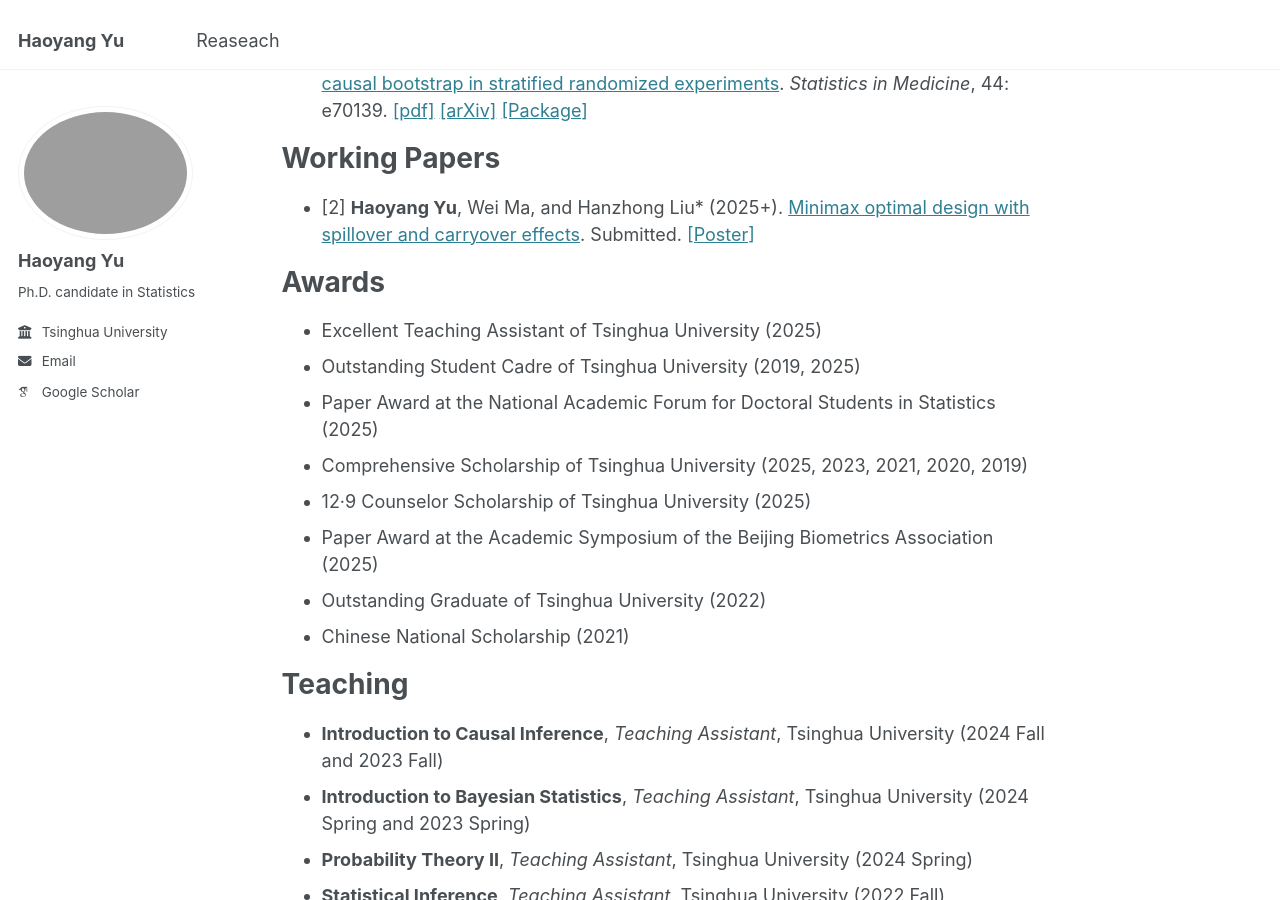
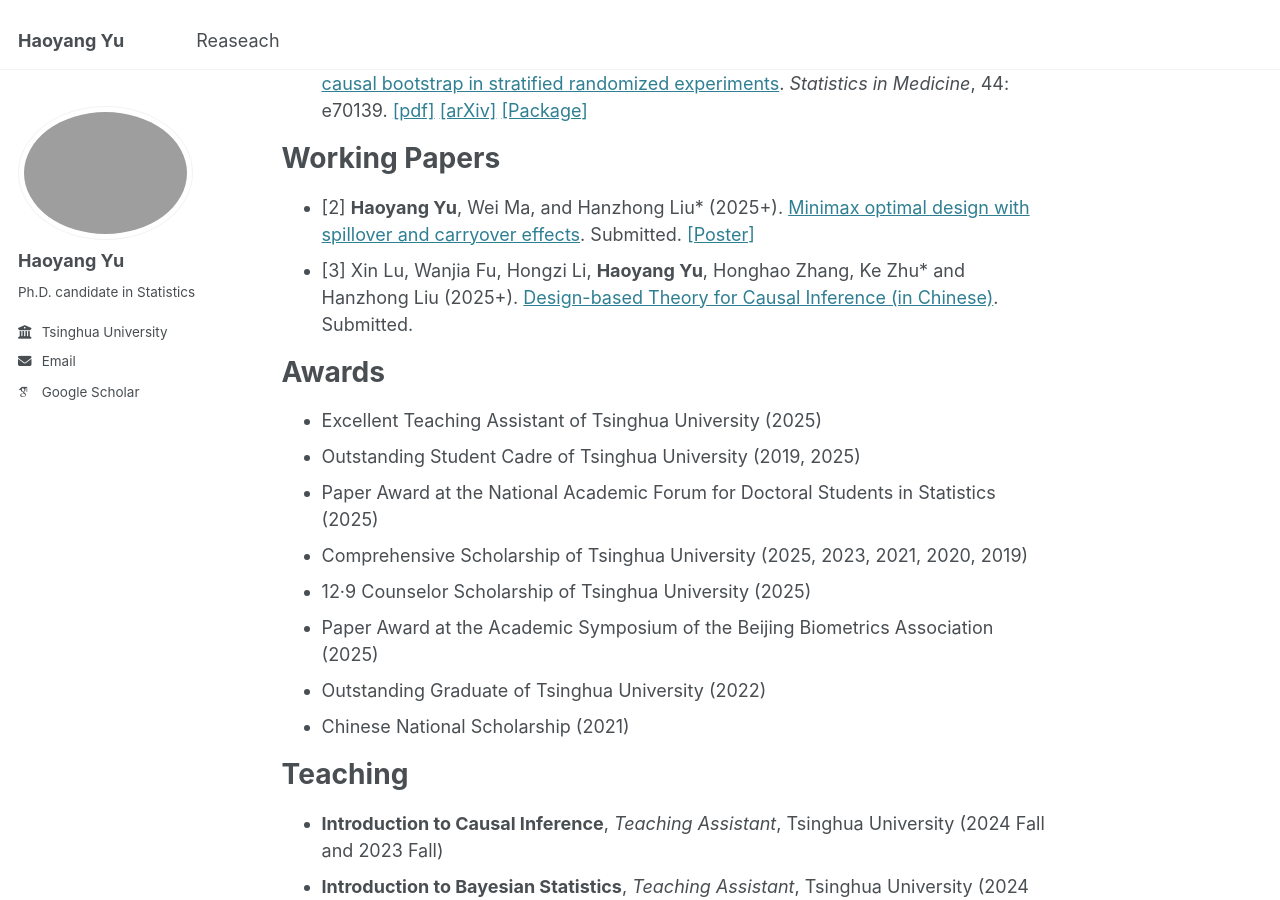
Before and after one commit to yu-hao-yang/yu-hao-yang.github.io, a Jekyll site: the page built from _pages/about.md, in a window 1280 px wide and 900 px high, scrolled down 405 px. Built offline with Jekyll 4.4.1, drawn with Linux system fonts in a browser that asks for light colours; some web fonts are replaced.

Commit message:
Update about.md

```diff
--- a/_pages/about.md
+++ b/_pages/about.md
@@ -23,6 +23,7 @@ Publications
 Working Papers
 ======
 * [2] **Haoyang Yu**, Wei Ma, and Hanzhong Liu\* (2025+). [Minimax optimal design with spillover and carryover effects](https://arxiv.org/abs/2501.14602). Submitted. [[Poster]](https://drive.google.com/file/d/1iIWW7cJH1ZCMkbTGKjsP1vugDg9XBHQb/view?usp=share_link)
+* [3] Xin Lu, Wanjia Fu, Hongzi Li, **Haoyang Yu**, Honghao Zhang, Ke Zhu\* and Hanzhong Liu (2025+). [Design-based Theory for Causal Inference (in Chinese)](https://arxiv.org/abs/2511.22518). Submitted.
 
 Awards
 ======
```
